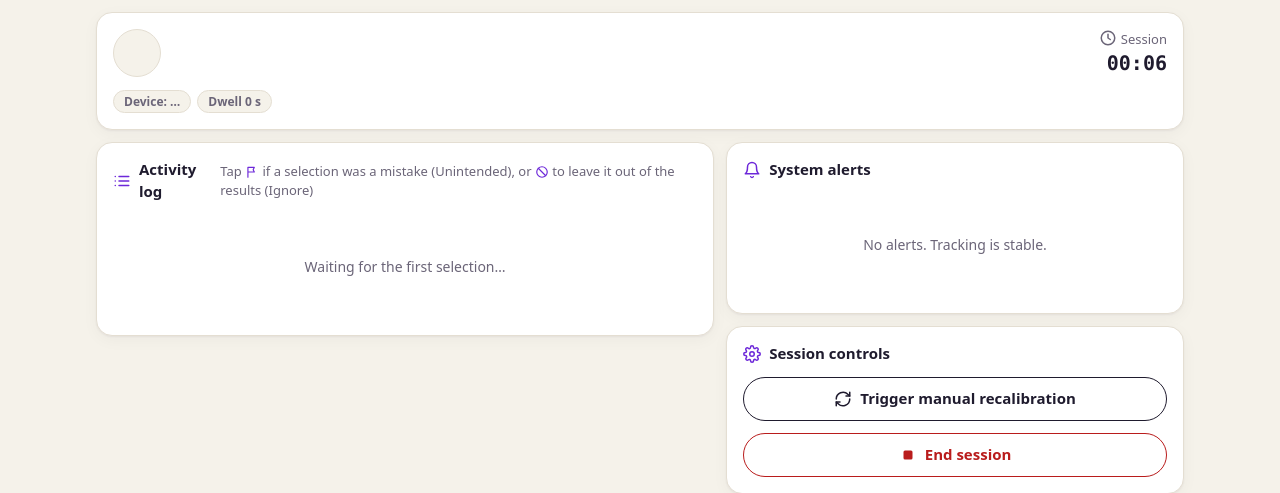
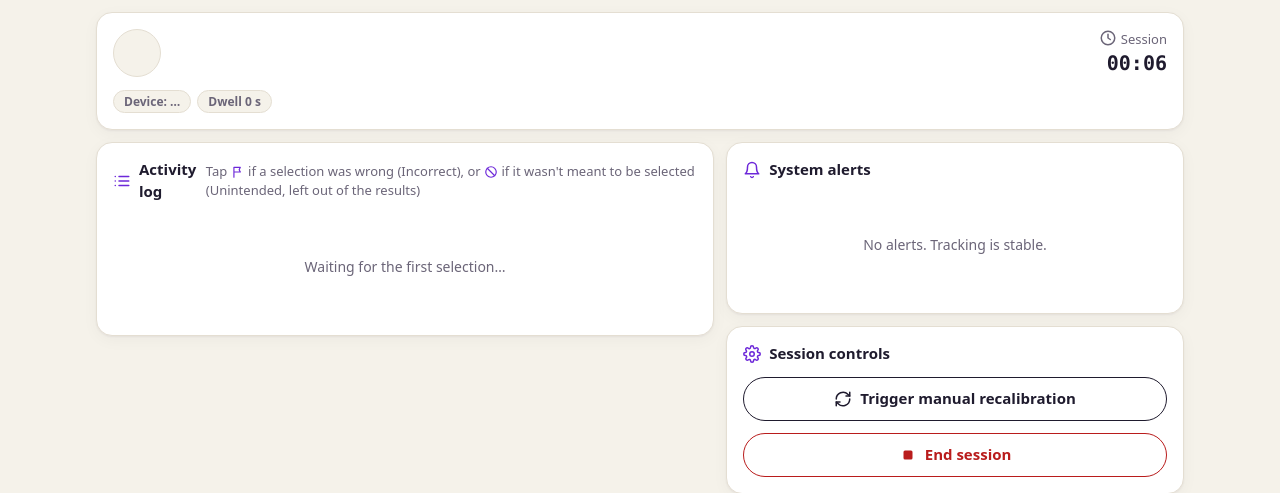
Before and after one commit to JhovanyH/eyeglynt, a Flask app: template dashboard/app/templates/live.html in a window 1280 px wide. Shown: the part 48-541 px from the top of the page. Run offline with Flask 3, Linux system fonts and the light colour scheme; the template is opened without the code that fills it, so the values that code supplies are empty; some libraries are stand-ins or nearby versions.

Commit message:
Rename marks: Unintended -> Incorrect, Ignore -> Unintended (labels only); dwell shown as a read-only field
Co-Authored-By: Claude Opus 5.5 <noreply@anthropic.com>
Claude-Session: https://claude.ai/code/session_01BPBYLPqRwpc5yUEmryjD5z

```diff
--- a/dashboard/app/static/js/live.js
+++ b/dashboard/app/static/js/live.js
@@ -60,8 +60,11 @@
 
   // ---------------------------------------------------------------- activity log
   // Each selection has two buttons:
-  //   Unintended - a mistake: counts against accuracy / false positives
-  //   Ignore     - left out of every metric (e.g. a word that can't be judged)
+  //   Incorrect  (database: "unintended") - wrong selection: counts against
+  //              accuracy / false positives
+  //   Unintended (database: "ignored")    - wasn't meant to be selected:
+  //              left out of every metric
+  // Only the button labels changed on 8 Nov; the database values stayed.
   function renderSelection(s, isNew) {
     const li = el("li", (isNew ? "is-new" : ""));
     li.dataset.id = s.id;
@@ -86,11 +89,11 @@
     flag.type = "button";
     // Only the icons show; the word appears once the button is on.
     flag.appendChild(icon("flag"));
-    flag.appendChild(el("span", "lbl", "Unintended"));
+    flag.appendChild(el("span", "lbl", "Incorrect"));
     const ignore = el("button", "flag ignore");
     ignore.type = "button";
     ignore.appendChild(icon("ignore"));
-    ignore.appendChild(el("span", "lbl", "Ignored"));
+    ignore.appendChild(el("span", "lbl", "Unintended"));
     flag.addEventListener("click", () => setIntent(li, s.id, "unintended"));
     ignore.addEventListener("click", () => setIntent(li, s.id, "ignored"));
     marks.append(flag, ignore);
@@ -104,8 +107,9 @@
     li.classList.toggle("unintended", intent === "unintended");
     li.classList.toggle("ignored", intent === "ignored");
     const flag = li.querySelector(".unintended-btn"), ignore = li.querySelector(".ignore");
-    flag.title = intent === "unintended" ? "Marked unintended. Tap to undo" : "Mark as unintended (a mistake)";
-    ignore.title = intent === "ignored" ? "Ignored. Tap to count it again" : "Ignore: leave it out of the results";
+    flag.title = intent === "unintended" ? "Marked incorrect. Tap to undo" : "Mark as incorrect";
+    ignore.title = intent === "ignored" ? "Marked unintended (not counted). Tap to undo"
+                                        : "Mark as unintended: left out of the results";
     flag.setAttribute("aria-pressed", intent === "unintended" ? "true" : "false");
     ignore.setAttribute("aria-pressed", intent === "ignored" ? "true" : "false");
     flag.setAttribute("aria-label", flag.title);
@@ -120,7 +124,7 @@
     try {
       await post(withId(D.flagUrl, id), { intent: intent });
       showIntent(li, intent);
-      toast({ unintended: "Marked as unintended", ignored: "Ignored: not counted in the results",
+      toast({ unintended: "Marked as incorrect", ignored: "Marked as unintended: not counted in the results",
               intended: "Mark removed" }[intent]);
       poll();
     } catch (e) { toast(e.message); }
--- a/dashboard/app/templates/live.html
+++ b/dashboard/app/templates/live.html
@@ -48,7 +48,7 @@
   <div class="live-grid">
     <section class="card">
       <h2 class="card-title"><svg class="icon"><use href="#i-list"/></svg> Activity log
-        <span class="aside">Tap <svg class="icon" style="width:14px;height:14px"><use href="#i-flag"/></svg> if a selection was a mistake (Unintended), or <svg class="icon" style="width:14px;height:14px"><use href="#i-ignore"/></svg> to leave it out of the results (Ignore)</span></h2>
+        <span class="aside">Tap <svg class="icon" style="width:14px;height:14px"><use href="#i-flag"/></svg> if a selection was wrong (Incorrect), or <svg class="icon" style="width:14px;height:14px"><use href="#i-ignore"/></svg> if it wasn't meant to be selected (Unintended, left out of the results)</span></h2>
       <div class="log-scroll" id="log-scroll">
         <ul class="log" id="activity"></ul>
         <p class="empty" id="activity-empty">Waiting for the first selection…</p>
```
Also changed, not shown: dashboard/app/pdf.py (+5 -5 lines), dashboard/app/templates/start.html (+4 -4 lines), dashboard/app/templates/summary.html (+4 -4 lines), dashboard/README.md.
